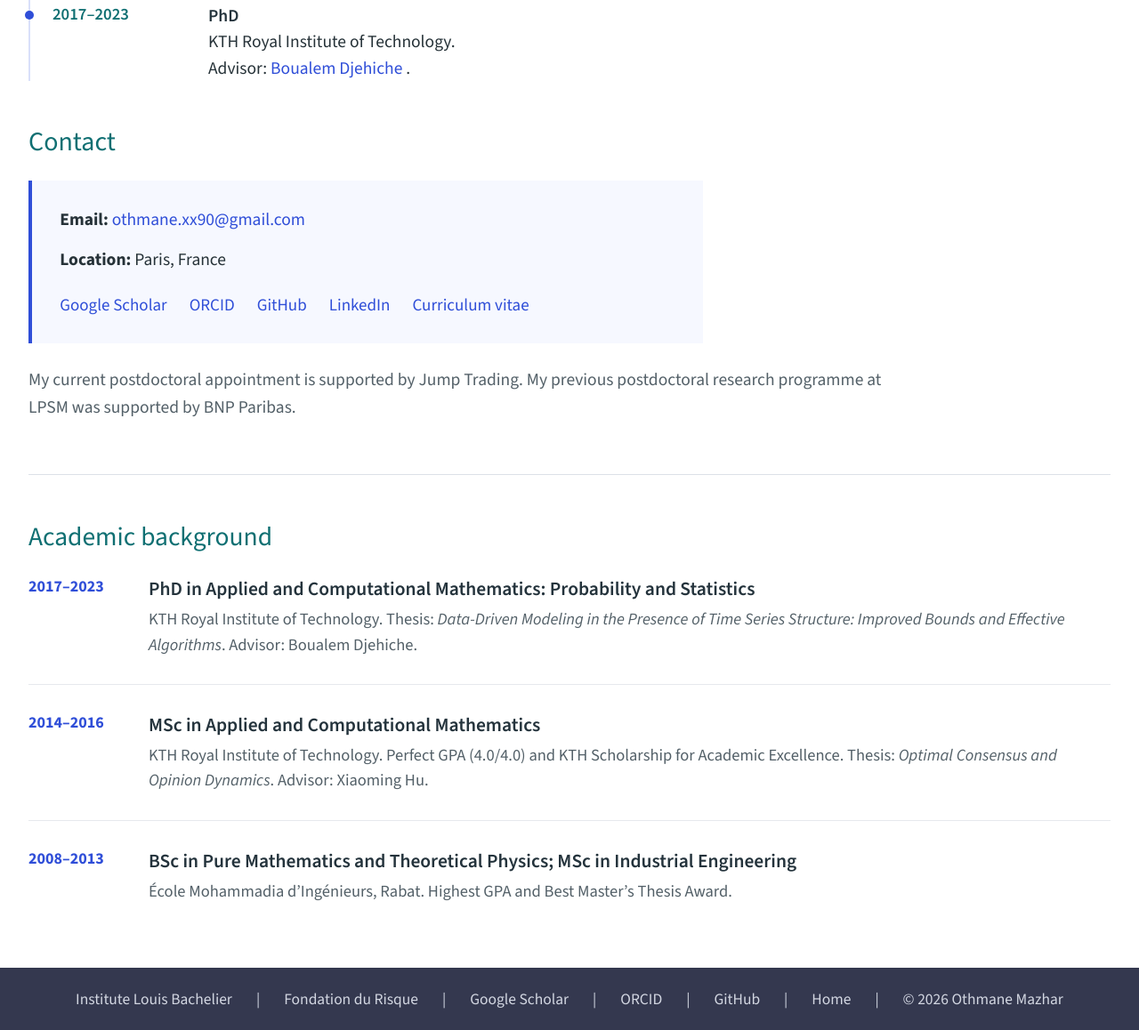
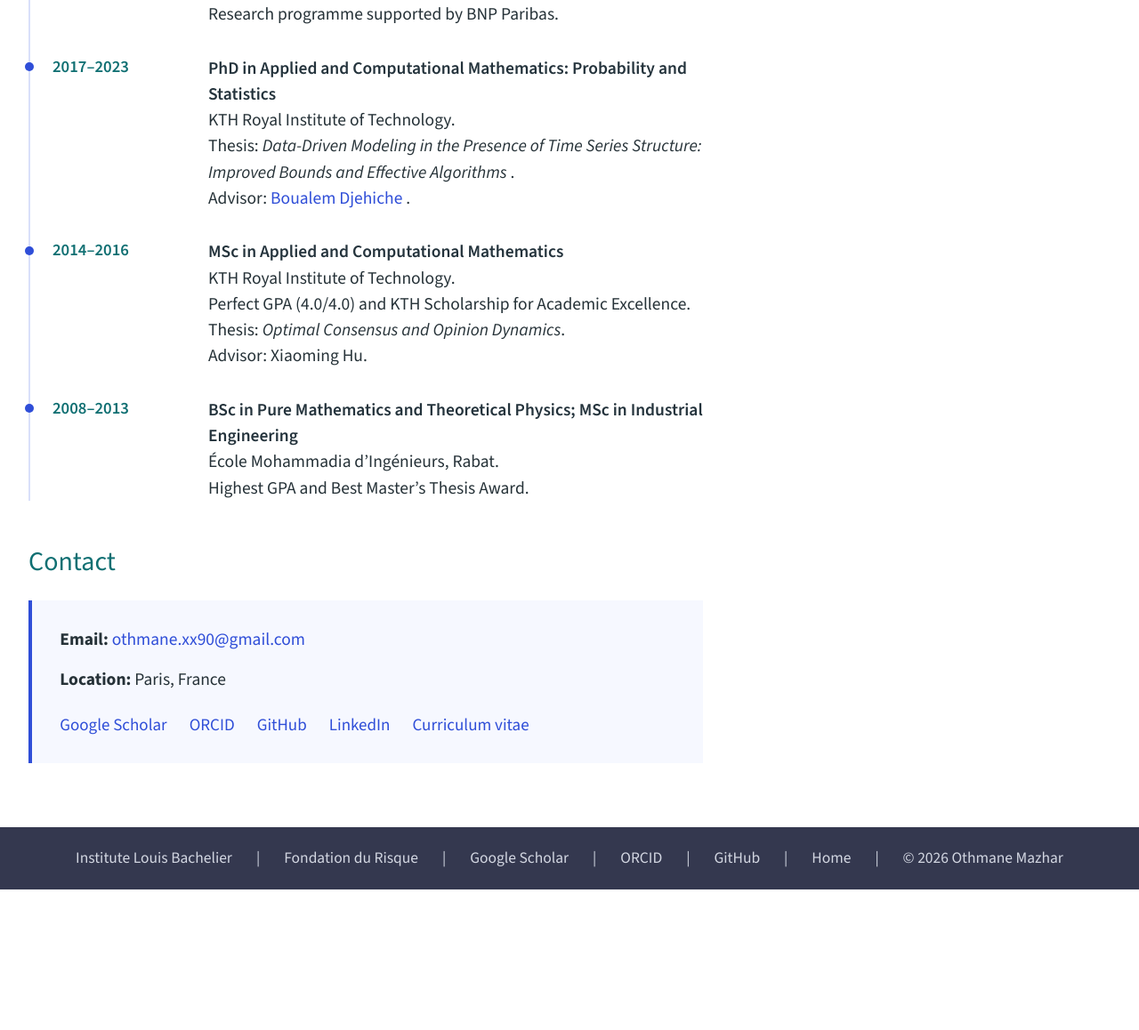
Before and after one commit to OthmaneAnalytics/othmaneanalytics.github.io, a plain HTML site: page about.html in a window 1280 px wide. Shown: the part 1641-2799 px from the top of the page at 89% size. After the commit the page ends 2641 px from the top, so only its background shows below. Drawn offline with nearby package versions, Linux system fonts and the light colour scheme.

Commit message:
Merge About timeline and finalize CV ordering

```diff
--- a/about.html
+++ b/about.html
@@ -1,5 +1,5 @@
 <!doctype html>
-<html lang="en">
+<html lang="en" data-build="ABOUT-UNIFIED-20260805211809">
 <head>
   <meta charset="utf-8">
   <meta name="viewport" content="width=device-width, initial-scale=1">
@@ -152,9 +152,11 @@
               <div class="timeline-description">
                 <strong>Postdoctoral Researcher</strong>
                 Institute Louis Bachelier, hosted within Fondation du Risque.<br>
-                Chair in Artificial Intelligence and Quantitative Methods for Finance.<br>
+                Chair in Artificial Intelligence and Quantitative Methods
+                for Finance.<br>
                 Scientific supervisor:
-                <a href="https://nizartouzi.github.io/">Nizar Touzi</a>.
+                <a href="https://nizartouzi.github.io/">Nizar Touzi</a>.<br>
+                Research position supported by Jump Trading.
               </div>
             </div>
 
@@ -168,7 +170,8 @@
                 Scientific supervisor:
                 <a href="https://sites.google.com/site/phamxuanhuyen/">
                   Huyên Pham
-                </a>.
+                </a>.<br>
+                Research programme supported by BNP Paribas.
               </div>
             </div>
 
@@ -176,12 +179,48 @@
               <div class="timeline-years">2017–2023</div>
 
               <div class="timeline-description">
-                <strong>PhD</strong>
+                <strong>
+                  PhD in Applied and Computational Mathematics:
+                  Probability and Statistics
+                </strong>
                 KTH Royal Institute of Technology.<br>
+                Thesis:
+                <em>
+                  Data-Driven Modeling in the Presence of Time Series
+                  Structure: Improved Bounds and Effective Algorithms
+                </em>.<br>
                 Advisor:
                 <a href="https://www.kth.se/profile/boualem?l=en">
                   Boualem Djehiche
                 </a>.
+              </div>
+            </div>
+
+            <div class="timeline-item">
+              <div class="timeline-years">2014–2016</div>
+
+              <div class="timeline-description">
+                <strong>
+                  MSc in Applied and Computational Mathematics
+                </strong>
+                KTH Royal Institute of Technology.<br>
+                Perfect GPA (4.0/4.0) and KTH Scholarship for Academic
+                Excellence.<br>
+                Thesis: <em>Optimal Consensus and Opinion Dynamics</em>.<br>
+                Advisor: Xiaoming Hu.
+              </div>
+            </div>
+
+            <div class="timeline-item">
+              <div class="timeline-years">2008–2013</div>
+
+              <div class="timeline-description">
+                <strong>
+                  BSc in Pure Mathematics and Theoretical Physics;
+                  MSc in Industrial Engineering
+                </strong>
+                École Mohammadia d’Ingénieurs, Rabat.<br>
+                Highest GPA and Best Master’s Thesis Award.
               </div>
             </div>
           </div>
@@ -266,73 +305,6 @@
         </ul>
       </aside>
     </div>
-
-<!-- CV-ALIGNED-ABOUT-START -->
-
-<p class="about-funding-note">
-  My current postdoctoral appointment is supported by Jump Trading.
-  My previous postdoctoral research programme at LPSM was supported
-  by BNP Paribas.
-</p>
-
-<section class="cv-aligned-about-section">
-  <h2>Academic background</h2>
-
-  <ol class="cv-aligned-education-list">
-    <li class="cv-aligned-education-entry">
-      <div class="cv-aligned-education-date">2017–2023</div>
-
-      <div>
-        <h3>
-          PhD in Applied and Computational Mathematics:
-          Probability and Statistics
-        </h3>
-
-        <p>
-          KTH Royal Institute of Technology. Thesis:
-          <em>Data-Driven Modeling in the Presence of Time Series
-          Structure: Improved Bounds and Effective Algorithms</em>.
-          Advisor: Boualem Djehiche.
-        </p>
-      </div>
-    </li>
-
-    <li class="cv-aligned-education-entry">
-      <div class="cv-aligned-education-date">2014–2016</div>
-
-      <div>
-        <h3>
-          MSc in Applied and Computational Mathematics
-        </h3>
-
-        <p>
-          KTH Royal Institute of Technology. Perfect GPA
-          (4.0/4.0) and KTH Scholarship for Academic Excellence.
-          Thesis: <em>Optimal Consensus and Opinion Dynamics</em>.
-          Advisor: Xiaoming Hu.
-        </p>
-      </div>
-    </li>
-
-    <li class="cv-aligned-education-entry">
-      <div class="cv-aligned-education-date">2008–2013</div>
-
-      <div>
-        <h3>
-          BSc in Pure Mathematics and Theoretical Physics;
-          MSc in Industrial Engineering
-        </h3>
-
-        <p>
-          École Mohammadia d’Ingénieurs, Rabat. Highest GPA and
-          Best Master’s Thesis Award.
-        </p>
-      </div>
-    </li>
-  </ol>
-</section>
-
-<!-- CV-ALIGNED-ABOUT-END -->
 </main>
 
   <footer class="site-footer">
```
Also changed, not shown: cv.html (+6 -6 lines).
